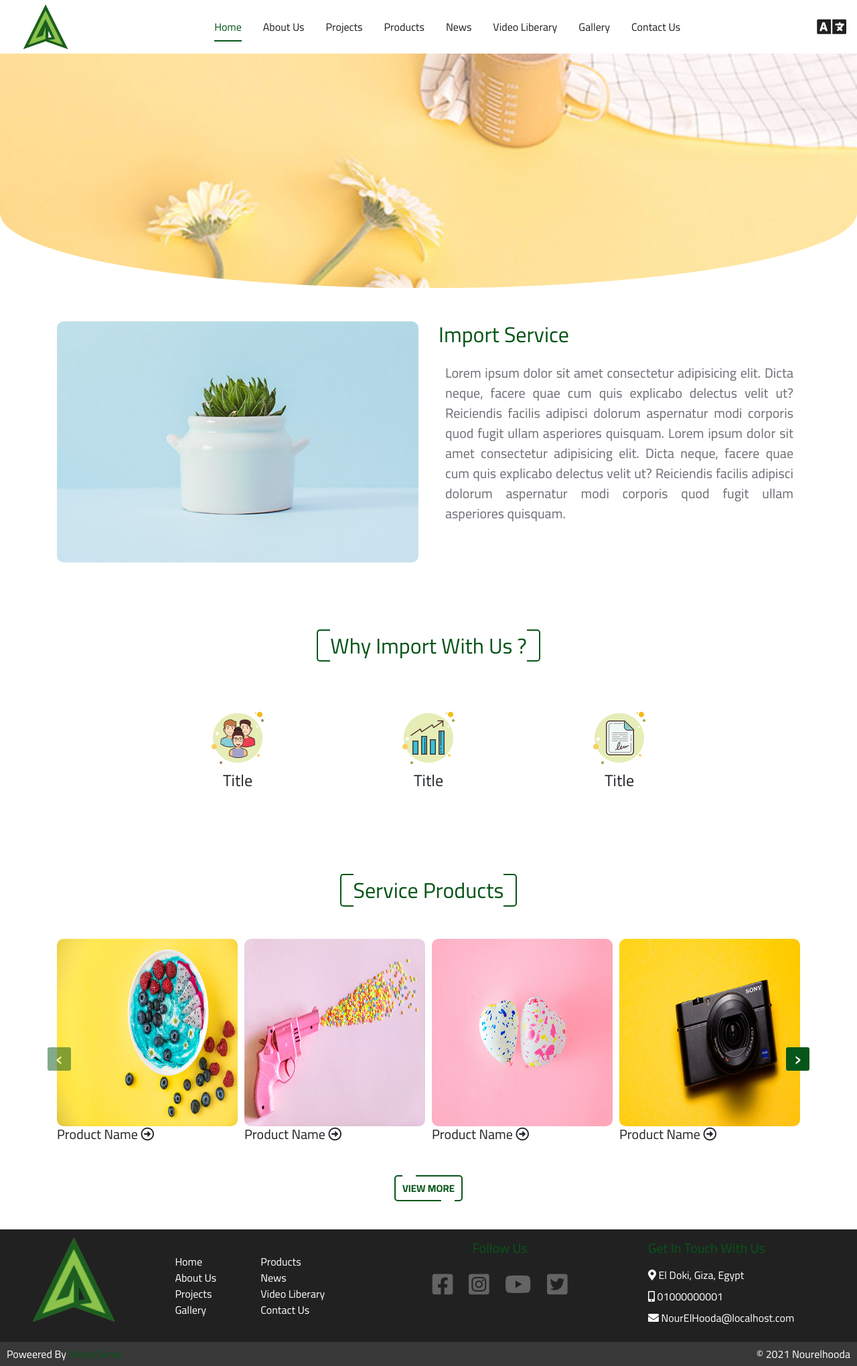
After one commit to mahmoudsiliman75/green-arrow, a PHP site: page /ServiceDetails.php in a window 1280 px wide. The commit adds this page. Shown: the whole page at 67% size. Run offline with PHP 8.4, Linux system fonts and the light colour scheme; some libraries are stand-ins or nearby versions.

Commit message:
start service details page

```diff
--- /dev/null
+++ b/ServiceDetails.php
@@ -0,0 +1,132 @@
+<!-- START:: INCLUDING GLOBALS FILE -->
+<?php include_once('globals.php') ?>
+<!-- START:: INCLUDING GLOBALS FILE -->
+
+<!-- START:: INCLUDING THE HEADER -->
+<?php include(INC.'/layouts/TheHeader.php') ?>
+<!-- END:: INCLUDING THE HEADER -->
+
+<!-- START:: PAGE CONTENT -->
+
+<!-- START:: INTRO IMG -->
+<div class="intro-img-box">
+  <div class="overlay"></div>
+  <img src="assets/pics/pic13.jpg" alt="Intro Img" >
+  <div class="curve">
+    <svg data-name="Layer 1" xmlns="http://www.w3.org/2000/svg" viewBox="0 0 1200 120" preserveAspectRatio="none">
+      <path d="M600,112.77C268.63,112.77,0,65.52,0,7.23V120H1200V7.23C1200,65.52,931.37,112.77,600,112.77Z" class="shape-fill"></path>
+    </svg>
+  </div>
+</div>
+<!-- END:: INTRO IMG -->
+
+<!-- START:: PAGE CONTENT -->
+
+<!-- START:: DETAILS SECTION -->
+<div class="product-details">
+  <div class="container">
+    <div class="row justify-content-center">
+      <div class="col-6">
+        <div class="project-details-img">
+          <img src="assets/pics/pic5.jpg" alt="Product Details Img" class="img-fluid">
+        </div>
+      </div>
+
+      <div class="col-6">
+        <div class="project-details-text">
+          <h2 class="mb-4"> Import Service </h2>
+          <p>
+            Lorem ipsum dolor sit amet consectetur adipisicing elit. Dicta neque, facere quae cum quis explicabo delectus velit ut? Reiciendis facilis adipisci dolorum aspernatur modi corporis quod fugit ullam asperiores quisquam.
+            Lorem ipsum dolor sit amet consectetur adipisicing elit. Dicta neque, facere quae cum quis explicabo delectus velit ut? Reiciendis facilis adipisci dolorum aspernatur modi corporis quod fugit ullam asperiores quisquam.
+          </p>
+        </div>
+      </div>
+    </div>
+  </div>
+</div>
+<!-- START:: DETAILS SECTION -->
+
+<!-- START:: WHY SECTION -->
+<div class="why-green-arrow">
+  <div class="container">
+    <div class="d-flex justify-content-center">
+      <h2 class="sec-heading text-center mb-5"> Why Import With Us ? </h2>
+    </div>
+
+    <div class="row justify-content-center">
+      <div class="col-6 col-md-3 my-3 text-center">
+        <img src="assets/pics/icons/team.png">
+        <h4> Title </h4>
+      </div>
+
+      <div class="col-6 col-md-3 my-3 text-center">
+        <img src="assets/pics/icons/chart.png">
+        <h4> Title </h4>
+      </div>
+
+      <div class="col-6 col-md-3 my-3 text-center">
+        <img src="assets/pics/icons/contract.png">
+        <h4> Title </h4>
+      </div>
+    </div>
+  </div>
+</div>
+<!-- END:: WHY SECTION -->
+
+<!-- START:: SERVICE PRODUCTS -->
+<div class="gallery">
+  <div class="container">
+    <div class="d-flex justify-content-center">
+      <h2 class="sec-heading mb-5"> Service Products </h2>
+    </div>
+
+    <div id="gallery-slider" class="owl-carousel owl-theme">
+      <div class="gallery-slider-item">
+        <img src="assets/pics/pic20.jpg">
+        <h5> Product Name <i class="far fa-arrow-alt-circle-right"></i> </h5>
+      </div>
+
+      <div class="gallery-slider-item">
+        <img src="assets/pics/pic9.jpg">
+        <h5> Product Name <i class="far fa-arrow-alt-circle-right"></i> </h5>
+      </div>
+
+      <div class="gallery-slider-item">
+        <img src="assets/pics/pic11.jpg">
+        <h5> Product Name <i class="far fa-arrow-alt-circle-right"></i> </h5>
+      </div>
+
+      <div class="gallery-slider-item">
+        <img src="assets/pics/pic16.jpg">
+        <h5> Product Name <i class="far fa-arrow-alt-circle-right"></i> </h5>
+      </div>
+
+      <div class="gallery-slider-item">
+        <img src="assets/pics/pic19.jpg">
+        <h5> Product Name <i class="far fa-arrow-alt-circle-right"></i> </h5>
+      </div>
+
+      <div class="gallery-slider-item">
+        <img src="assets/pics/pic22.jpg">
+        <h5> Product Name <i class="far fa-arrow-alt-circle-right"></i> </h5>
+      </div>
+
+      <div class="gallery-slider-item">
+        <img src="assets/pics/pic18.jpg">
+        <h5> Product Name <i class="far fa-arrow-alt-circle-right"></i> </h5>
+      </div>
+    </div>
+
+      <div class="col-12 text-center mt-5">
+        <?php $link = 'Gallery.php'; $title = 'View More' ?>
+        <?php include(INC.'/ui/MainBtn.php')?>
+      </div>
+  </div>
+</div>
+<!-- END:: SERVICE PRODUCTS -->
+
+<!-- START:: PAGE CONTENT -->
+
+<!-- START:: INCLUDING THE FOOTER -->
+<?php include(INC.'/layouts/TheFooter.php') ?>
+<!-- END:: INCLUDING THE FOOTER -->
--- a/assets/css/style.css
+++ b/assets/css/style.css
@@ -622,12 +622,12 @@ nav .lang-btn a:hover {
   padding: 50px 0;
 }
 
+.product-details h2 {
+  color: #075619;
+}
+
 .product-details .project-details-img img {
   border-radius: 10px;
-}
-
-.product-details .project-details-text h2::before, .product-details .project-details-text h2::after {
-  width: 13%;
 }
 
 .product-details .project-details-text p {
@@ -709,6 +709,52 @@ nav .lang-btn a:hover {
 }
 
 .why-to-invest a:hover {
+  color: #fff;
+}
+
+.gallery {
+  padding: 50px 0;
+}
+
+.gallery .owl-carousel .gallery-slider-item img {
+  border-radius: 10px;
+  max-height: 280px;
+  min-height: 280px;
+}
+
+.gallery .owl-carousel .owl-nav {
+  position: relative;
+}
+
+.gallery .owl-carousel .owl-nav .owl-prev {
+  width: 35px;
+  height: 35px;
+  position: absolute;
+  left: -19px;
+  top: -165px;
+  background-color: #075619;
+}
+
+.gallery .owl-carousel .owl-nav .owl-prev span {
+  font-size: 35px;
+  font-weight: 500;
+  line-height: 30px;
+  color: #fff;
+}
+
+.gallery .owl-carousel .owl-nav .owl-next {
+  width: 35px;
+  height: 35px;
+  position: absolute;
+  right: -19px;
+  top: -165px;
+  background-color: #075619;
+}
+
+.gallery .owl-carousel .owl-nav .owl-next span {
+  font-size: 35px;
+  font-weight: 500;
+  line-height: 30px;
   color: #fff;
 }
 
--- a/assets/css/style.scss
+++ b/assets/css/style.scss
@@ -660,19 +660,15 @@ nav {
 // START:: PRODUCT DETAILS PAGE STYLES
 .product-details {
   padding: $sectionPadding;
+  h2 {
+    color: $mainColor;
+  }
   .project-details-img {
     img {
       @include borderRadius();
     }
   }
   .project-details-text {
-    h2 {
-      &::before,
-      &::after {
-        width: 13%;
-      }
-    }
-
     p {
       padding: 0 10px;
       color: $textColor;
@@ -749,6 +745,53 @@ nav {
     }
   }
 }
+
+// START:: GALLERY SECTION STYLES
+.gallery {
+  padding: $sectionPadding;
+  .owl-carousel {
+    .gallery-slider-item {
+      img {
+        @include borderRadius();
+        max-height: 280px;
+        min-height: 280px;
+      }
+    }
+
+    .owl-nav {
+      position: relative;
+      .owl-prev {
+        width: 35px;
+        height: 35px;
+        position: absolute;
+        left: -19px;
+        top: -165px;
+        background-color: $mainColor;
+        span {
+          font-size: 35px;
+          font-weight: 500;
+          line-height: 30px;
+          color: #fff;
+        }
+      }
+      .owl-next {
+        width: 35px;
+        height: 35px;
+        position: absolute;
+        right: -19px;
+        top: -165px;
+        background-color: $mainColor;
+        span {
+          font-size: 35px;
+          font-weight: 500;
+          line-height: 30px;
+          color: #fff;
+        }
+      }
+    }
+  }
+}
+// END:: GALLERY SECTION STYLES
 // END:: PRODUCT DETAILS PAGE STYLES
 
 // START:: NEWS PAGE STYLES
```
Also changed, not shown: ProductsDetails.php (deleted, +0 -144 lines), 1 other file.
